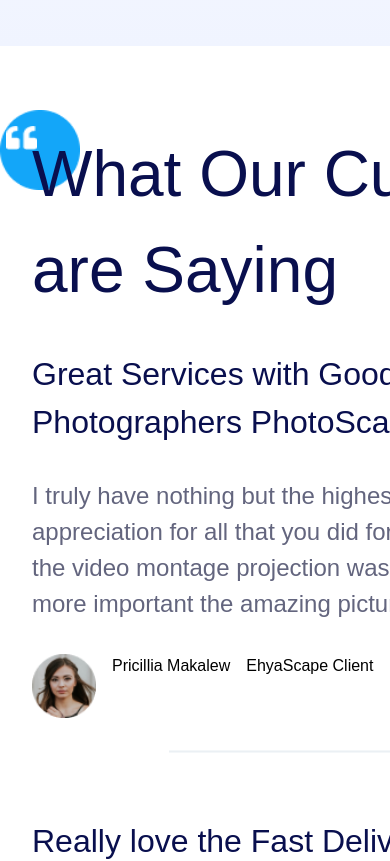
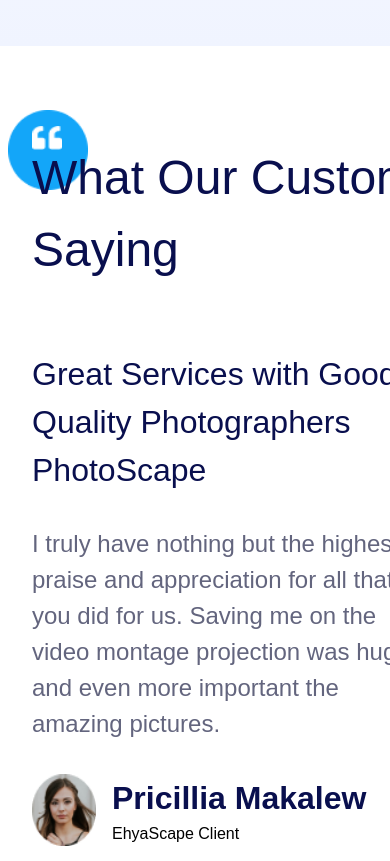
Before and after one commit to Ouliang-99/Mini-Project-Khaki2-MooDeng-, a plain HTML site: page index.html in a window 390 px wide. Shown: the part 1960-2821 px from the top of the page. Drawn offline with nearby package versions, Linux system fonts and the light colour scheme.

Commit message:
feat:responsive design for testimonial

```diff
--- a/index.html
+++ b/index.html
@@ -186,41 +186,49 @@
       </div>
     </section>
     <!-- Po Start Coding Here-->
-     <section class="testimonial font-Poppins py-[5rem] w-[40rem] box-border">
+     <section class="testimonial font-Poppins py-[5rem] box-border">
 
-      <header class="w-[40rem] h-[10rem]">
-        <div class="">
-        <div class="relative">
-          <img class="w-[5rem] h-[5rem] absolute bottom-[-4rem] z-10 " src="./po-asset/Element.png" alt="Element">
-          <img class=" w-[1.9rem] h-[1.5rem] absolute left-[0.4rem] z-20" src="./po-asset/quote-left.png" alt="quote">
-          <p class="absolute text-[4rem] font-medium text-[#090F4E] px-[2rem] z-50">What Our Customer are Saying</p>
+      <header class="h-[10rem]">
+
+        <div class="relative sm:left-[2rem]">
+          <img class="w-[5rem] h-[5rem] absolute bottom-[-4rem] z-10 left-[0.5rem] " src="./po-asset/Element.png" alt="Element">
+          <img class=" w-[1.9rem] h-[1.5rem] absolute left-[2rem] z-20" src="./po-asset/quote-left.png" alt="quote">
+          <p class="absolute w-[39.938rem] text-[3rem] font-medium text-[#090F4E] px-[2rem] z-50 top-[1rem] sm:text-[4rem] sm:h-[12rem] sm:w-[50rem]">What Our Customer are Saying</p>
         </div>
-        </div>
+
         </header>
 
-      <section class="py-[2rem]">
-        <aside class="px-[2rem]">
-          <p class="py-[2rem] text-[2rem] font-Poppins font-medium text-[#090F4E]">Great Services with Good Quality
+      <section class="py-[2rem] sm:flex sm:justify-center">
+
+        <aside class="px-[2rem] w-[28.438rem] sm:w-[28.438rem]">
+          <p class="py-[2rem] text-[2rem] font-Poppins font-medium text-[#090F4E] sm:pt-[4rem]">Great Services with Good Quality
             Photographers PhotoScape</p>
           <p class="text-[1.5rem] text-[#63657E] pb-[2rem]">I truly have nothing but the highest praise and appreciation for all that you did for us. Saving me on the video montage projection was huge, and even more important the amazing pictures. </p>
           <div class="flex gap-[1rem]">
             <img class="w-[4rem]" src="./po-asset/pricillia.png" alt="Pricillia Makalew">
-            <p>Pricillia Makalew</p>
-            <p>EhyaScape Client</p>
+            <div>
+              <p class="text-[2rem] text-[#090F4E] font-semibold">Pricillia Makalew</p>
+              <p class="text-[1rem]">EhyaScape Client</p>
+            </div>
           </div>
-        <div class="p-[2rem] flex justify-center"><img src="./po-asset/Line.png" alt="break line"></div>
+        <div class="p-[2rem] flex justify-center sm:hidden"><img src="./po-asset/Line.png" alt="break line"></div>
+        <div class="p-[2rem] w-[50rem] rotate-90 max-sm:hidden"><img src="./po-asset/Line.png" alt="break line"></div>
         </aside>
-        <aside class="px-[2rem] py-[2rem]">
-          <p class="pb-[2rem] text-[2rem] font-Poppins font-normal text-[#090F4E]">Really love the Fast Delivery Photos File Service. Just 48 Hours. It’s Crazy!</p>
+
+        <aside class="px-[2rem] py-[2rem] shrink-0 sm:w-[30rem]">
+          <p class="text-[2rem] font-Poppins font-normal text-[#090F4E] sm:pt-[2rem]">Really love the Fast Delivery Photos File Service. Just 48 Hours. It’s Crazy!</p>
           <p class="text-[1.5rem] text-[#63657E] py-[2rem]  ">I truly have nothing but the highest praise and appreciation for all that you did for us. Saving me on the video montage projection was huge, and even more important the amazing pictures. </p>
           <div class="flex gap-[1rem]">
             <img class="w-[4rem]" src="./po-asset/Dany.png" alt="Dany Olmo">
-            <p>Dany Olmo</p>
-            <p>EhyaScape Client</p>
+            <div>
+            <p class="text-[2rem] text-[#090F4E] font-semibold">Dany Olmo</p>
+            <p class="text-[1rem]">EhyaScape Client</p></div>
           </div>
         </aside>
+
       </section>
-     </section>
+
+    </section>
     <!-- Ter Start Coding Here-->
 
     <!-- Nook Start Coding Here-->
```
